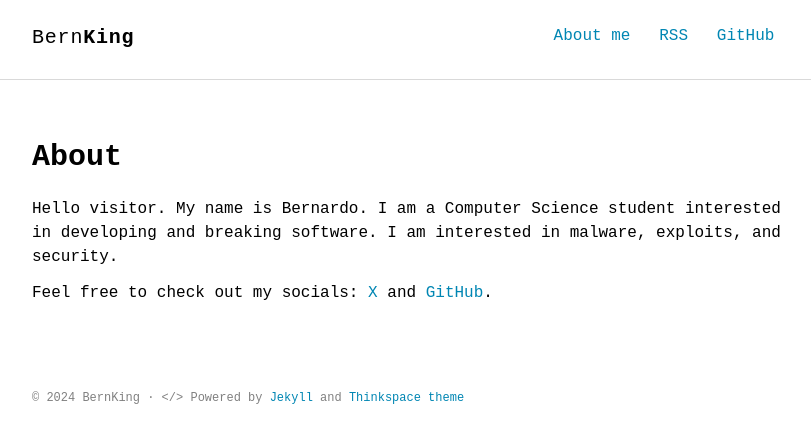
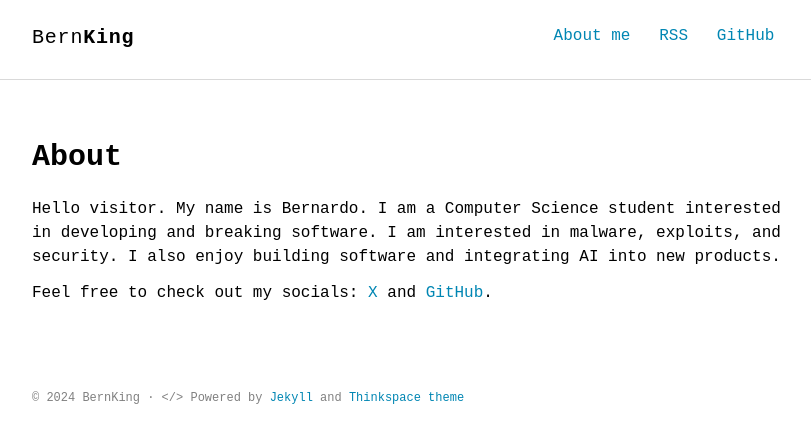
Before and after one commit to BernKing/bernking.github.io, a Jekyll site: the page built from about.md, in a window 1280 px wide. Shown: the top 443 px of the page, without its empty margins (232-1043 px from the left). Built offline with Jekyll 4.4.1, drawn with Linux system fonts in a browser that asks for light colours; some web fonts are replaced.

Commit message:
Update personal introduction in about.md to include interest in building software and AI integration.

```diff
--- a/about.md
+++ b/about.md
@@ -4,6 +4,6 @@ title: About
 permalink: /about/
 ---
 
-Hello visitor. My name is Bernardo. I am a Computer Science student interested in developing and breaking software. I am interested in malware, exploits, and security.
+Hello visitor. My name is Bernardo. I am a Computer Science student interested in developing and breaking software. I am interested in malware, exploits, and security. I also enjoy building software and integrating AI into new products.
 
 Feel free to check out my socials: [X](https://x.com/bernKing20) and [GitHub](https://github.com/BernKing).
```
